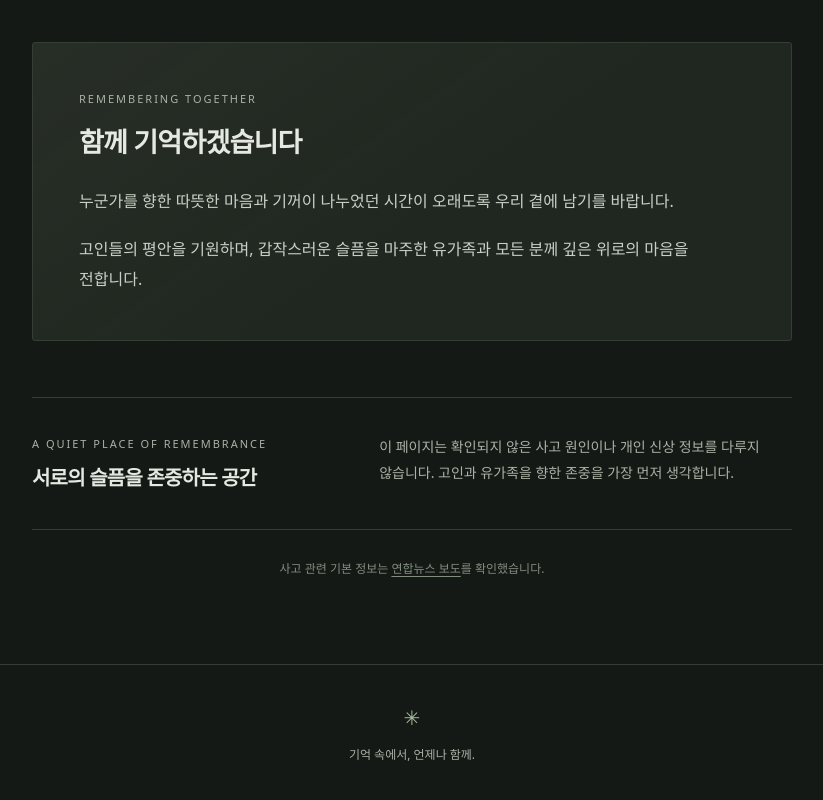
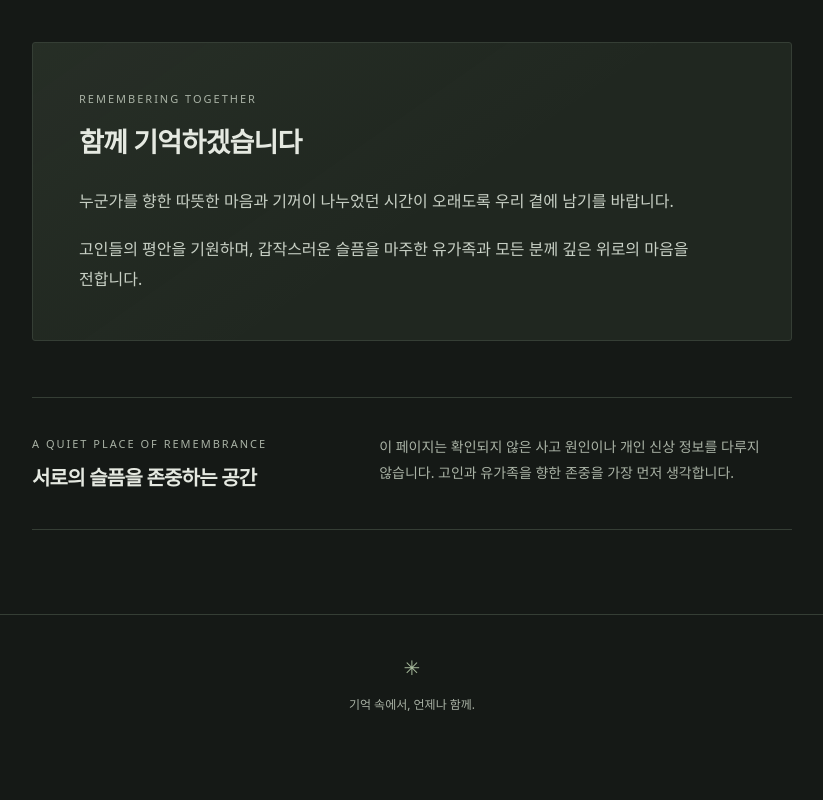
Before and after one commit to handssumboy-oss/anseong-memorial, a plain HTML site: page index.html in a window 1280 px wide. Shown: the part 518-1318 px from the top of the page, without its empty margins (228-1051 px from the left). After the commit the page ends 1268 px from the top, so only its background shows below. Drawn offline with Linux system fonts and the light colour scheme.

Commit message:
Remove article source note

```diff
--- a/index.html
+++ b/index.html
@@ -59,10 +59,6 @@
       </p>
     </section>
 
-    <p class="source-note">
-      사고 관련 기본 정보는
-      <a href="https://www.yna.co.kr/view/AKR20260919058600061" target="_blank" rel="noopener noreferrer">연합뉴스 보도</a>를 확인했습니다.
-    </p>
   </main>
 
   <footer>
--- a/style.css
+++ b/style.css
@@ -156,17 +156,6 @@ h2 {
   font-size: 14px;
 }
 
-.source-note {
-  margin: 28px 0 0;
-  color: #818d7e;
-  font-size: 12px;
-  text-align: center;
-}
-
-.source-note a {
-  text-underline-offset: 3px;
-}
-
 footer {
   margin-top: 84px;
   padding: 34px 20px;
```
